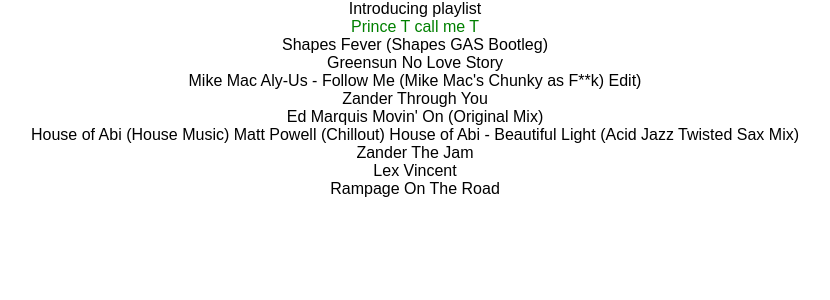
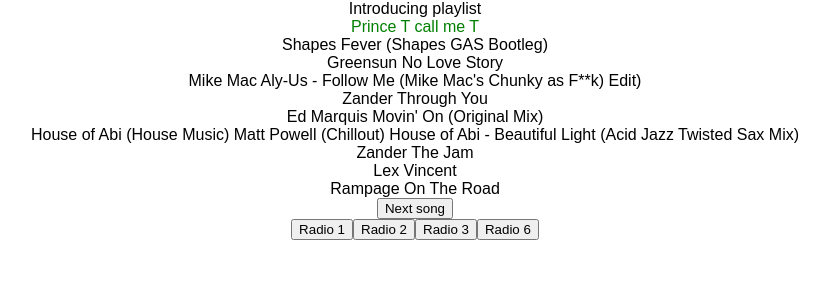
Before and after one commit to lsmithx2/ai_radio_playlist, a React (Create React App) app: page / in a window 1280 px wide. Shown: the top 300 px of the page, without its empty margins (225-1055 px from the left). Built offline with nearby package versions, Linux system fonts and the light colour scheme.

Commit message:
added button and button container with playlist selection and skip to the next song

```diff
--- a/src/components/App.js
+++ b/src/components/App.js
@@ -1,6 +1,8 @@
 import React, { Component } from 'react';
 import '../App.css';
 import Playlist from './playlist.js';
+import Button from './button.js';
+import ButtonContainer from './buttoncontainer.js';
 // import { radio1, radio2, radio3, radio6 } from '../playlists/*.json';
 import radio1 from '../playlists/radio1.json';
 import radio2 from '../playlists/radio2.json';
@@ -30,6 +32,28 @@ class App extends Component {
     this.setState({playlists : playlists});
   }
 
+  handleClick(){
+    const currentSong = this.state.current.song;
+    const currentPlaylist = this.state.current.playlist;
+    console.log(currentSong);
+    this.setState({
+      current:{
+        playlist: currentPlaylist,
+        song : currentSong+1
+      }
+    });
+  }
+
+ changePlaylist(playlistNumber){
+   console.log('change to: ',playlistNumber);
+   this.setState({
+     current:{
+       playlist: playlistNumber,
+       song : 0
+     }
+   });
+ }
+
   render() {
     console.log('playlist', this.state.playlists[0]);
     console.log(this.state.current.playlist)
@@ -41,6 +65,8 @@ class App extends Component {
           currentPlaylist={this.state.playlists[this.state.current.playlist]}
           currentSong={this.state.current.song}
         />
+       <Button onClick={() => this.handleClick()} buttonName={'Next song'}/>
+       <ButtonContainer onClick={(playlistNumber) => this.changePlaylist(playlistNumber)}/>
       </div>
     );
   }
--- /dev/null
+++ b/src/components/button.js
@@ -0,0 +1,13 @@
+import React from 'react';
+
+function Button(props) {
+  return (
+    <button
+      className="button"
+      onClick={props.onClick}>
+      {props.buttonName}
+    </button>
+  );
+}
+
+export default Button
--- /dev/null
+++ b/src/components/buttoncontainer.js
@@ -0,0 +1,23 @@
+import React from 'react';
+import Button from './button.js';
+
+function ButtonContainer(props) {
+  return (
+    <div>
+      <Button
+        onClick={() => props.onClick(0)}
+        buttonName={'Radio 1'}/>
+      <Button
+        onClick={() => props.onClick(1)}
+        buttonName={'Radio 2'}/>
+      <Button
+        onClick={() => props.onClick(2)}
+        buttonName={'Radio 3'}/>
+      <Button
+        onClick={() => props.onClick(3)}
+        buttonName={'Radio 6'}/>
+    </div>
+  );
+}
+
+export default ButtonContainer
--- a/src/components/playlist.js
+++ b/src/components/playlist.js
@@ -3,14 +3,19 @@ import React from 'react';
 const Playlist = (props) => {
   const currentPlaylist = props.currentPlaylist;
   const currentSong = props.currentSong;
+  console.log(currentPlaylist,currentSong);
   return(
     <div className='playlistContainer'>
       {currentPlaylist.map(function(playlist, index){
         console.log(index,currentSong );
-        if(index==currentSong){
-          return <div key={ index } className='currentSong'> {playlist['Artist']} {playlist['Title']}</div>;
+        if(index===currentSong){
+          return <div key={ index } className='currentSong'>
+            {playlist['Artist']} {playlist['Title']}
+          </div>;
         }
-        return <div key={ index }> {playlist['Artist']} {playlist['Title']}</div>;
+        return <div key={ index }>
+          {playlist['Artist']} {playlist['Title']}
+        </div>;
       })}
     </div>
   );
```
Lines whose indentation alone changed are shown as unchanged.
